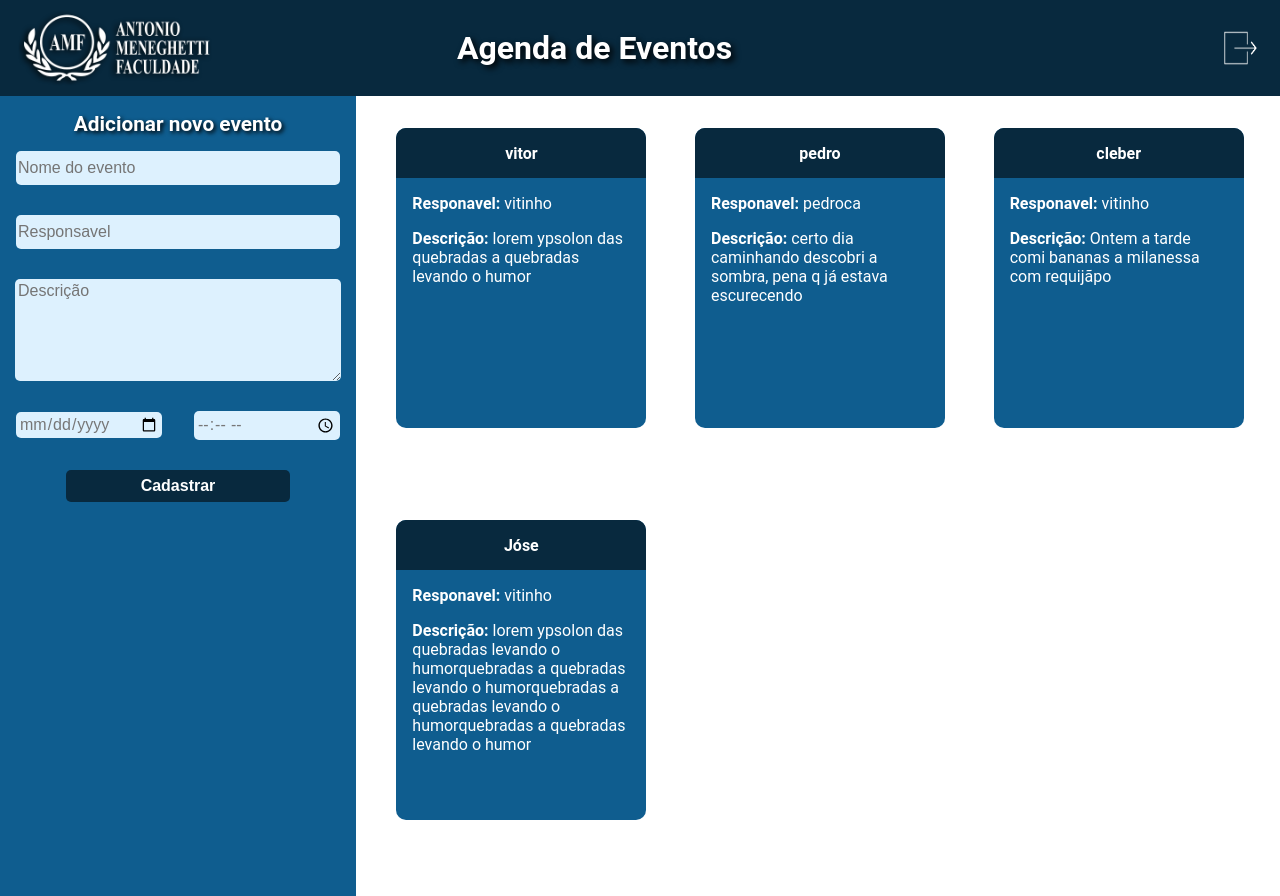
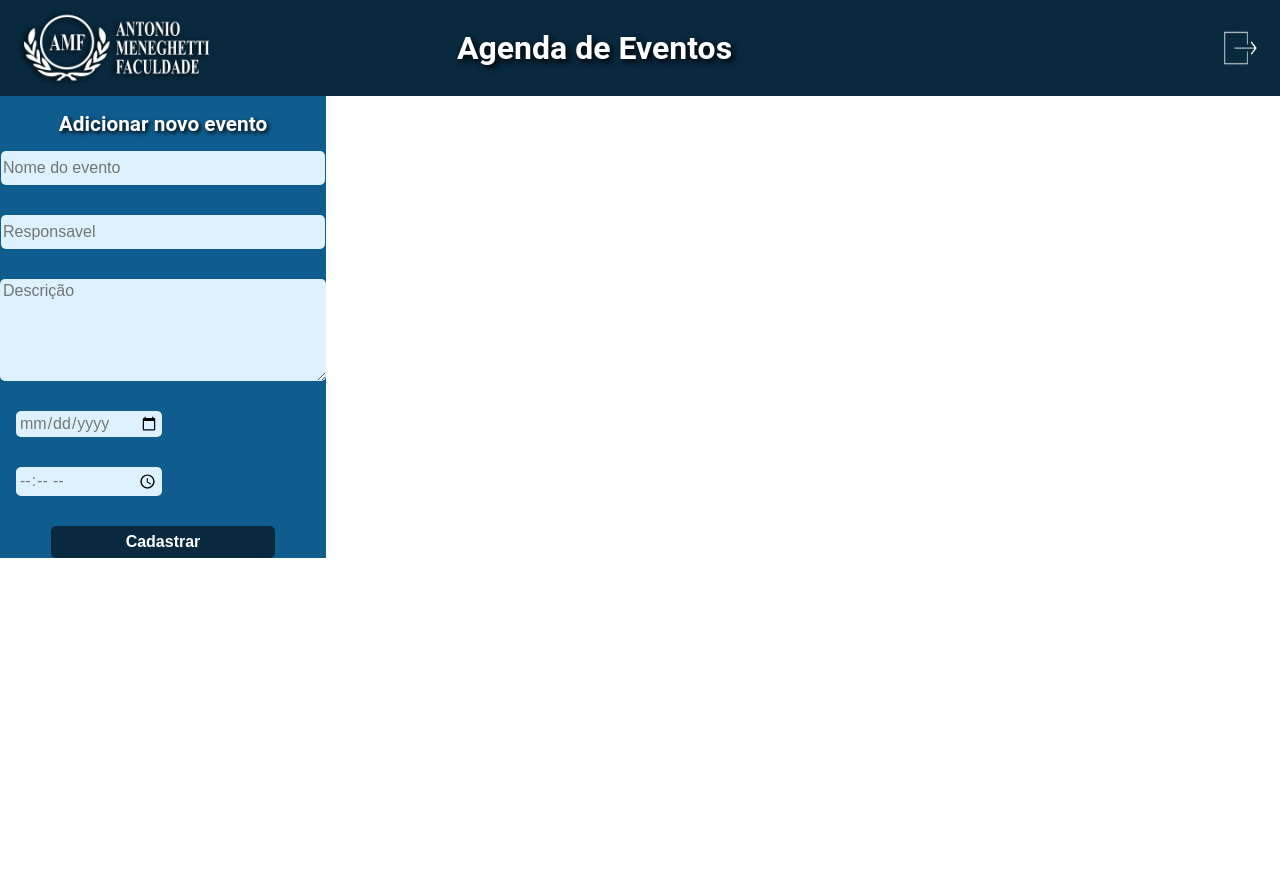
Before and after one commit to VitorSchumacher/aulasexta, a React (Create React App) app: page / in a window 1280 px wide. Both pictures are taken after a click on the button "Entrar". After the commit the page ends 800 px from the top, so only its background shows below. Built offline with nearby package versions, Linux system fonts and the light colour scheme.

Commit message:
navegacao

```diff
--- a/src/Components/AddEvento/AddEvento.tsx
+++ b/src/Components/AddEvento/AddEvento.tsx
@@ -1,20 +1,31 @@
-import React from "react";
+import React, { useState } from "react";
 
 import { Div, Titulo, Input, Div2, Input2, Input3, Button } from "./styled";
 
-const AddEvento = () => {
+const AddEvento = (props) => {
+  const [evento, setEvento] = useState('')
+  const [responsavel, setResponsavel] = useState('')
+  const [descricao, setDescricao] = useState('')
+  const [image, setImage] = useState('')
+  const [date, setDate] = useState('')
+  const [time, setTime] = useState('')
+
   return (
     <Div>
       <Titulo>Adicionar novo evento</Titulo>
       <Div2>
-        <Input placeholder="Nome do evento" />
-        <Input placeholder="Responsavel" />
-        <Input3 placeholder="Descrição" />
+        <Input placeholder="Nome do evento" onChange={(e) => setEvento(e.target.value)}/>
+        <Input placeholder="Responsavel" onChange={(e) => setResponsavel(e.target.value)}/>
+        <Input3 placeholder="Descrição" onChange={(e) => setDescricao(e.target.value)}/>
         <div>
-          <Input2 placeholder="Ola" type="date" />
-          <Input2 placeholder="Ola" type="time" />
+          <Input2 placeholder="Ola" type="date" onChange={(e) => setDate(e.target.value)}/>
+          <Input2 placeholder="Ola" type="time" onChange={(e) => setTime(e.target.value)}/>
         </div>
-        <Button>Cadastrar</Button>
+        <Button
+          onClick={() => {
+            const currentEvents = [...props.eventos]
+            props.setEventos([...currentEvents, { evento, responsavel, descricao, image, date, time}])
+        }}>Cadastrar</Button>
       </Div2>
     </Div>
   );
--- a/src/Components/AddEvento/styled.js
+++ b/src/Components/AddEvento/styled.js
@@ -2,9 +2,9 @@ import styled from "styled-components";
 
 export const Div = styled.div`
   background-color: #0f5d8f;
-  max-width: 30vw;
-  height: 100vh;
+  width: 30vw;
   display: flex;
+  flex: 1;
   flex-direction: column;
   align-items: center;
 `;
--- a/src/pages/Home/Home.tsx
+++ b/src/pages/Home/Home.tsx
@@ -6,44 +6,17 @@ import { Div, Div2 } from "./styled";
 import { useState } from "react";
 
 const Home = (props) => {
-  const [eventos, setEventos] = useState([
-    {
-      evento: "vitor",
-      responsavel: "vitinho",
-      id: 1,
-      descricao: "lorem ypsolon das quebradas a quebradas levando o humor",
-    },
-    {
-      evento: "pedro",
-      responsavel: "pedroca",
-      id: 2,
-      descricao:
-        "certo dia caminhando descobri a sombra, pena q já estava escurecendo",
-    },
-    {
-      evento: "cleber",
-      responsavel: "vitinho",
-      id: 3,
-      descricao: "Ontem a tarde comi bananas a milanessa com requijãpo",
-    },
-    {
-      evento: "Jóse",
-      responsavel: "vitinho",
-      id: 4,
-      descricao:
-        "lorem ypsolon das quebradas levando o humorquebradas a quebradas levando o humorquebradas a quebradas levando o humorquebradas a quebradas levando o humor",
-    },
-  ]);
+  const [eventos, setEventos] = useState([])
 
   return (
     <>
       <TopBar setLogged={props.setLogged}/>
       <Div>
-        <AddEvento />
+        <AddEvento setEventos={setEventos} eventos={eventos}/>
         <Div2>
-          {eventos.map((item) => (
+          {eventos.map((item, index) => (
             <ListaEventos
-              key={item.id}
+              key={index}
               evento={item.evento}
               responsavel={item.responsavel}
               descricao={item.descricao}
--- a/src/pages/Home/styled.js
+++ b/src/pages/Home/styled.js
@@ -7,7 +7,7 @@ export const Div = styled.div`
 export const Div2 = styled.div`
   display: grid;
   grid-template-columns: 1fr 1fr 1fr;
-  width: 70%;
+  width: 75%;
   justify-items: center;
   margin-top: 1rem;
   margin-left: 1rem;
```
